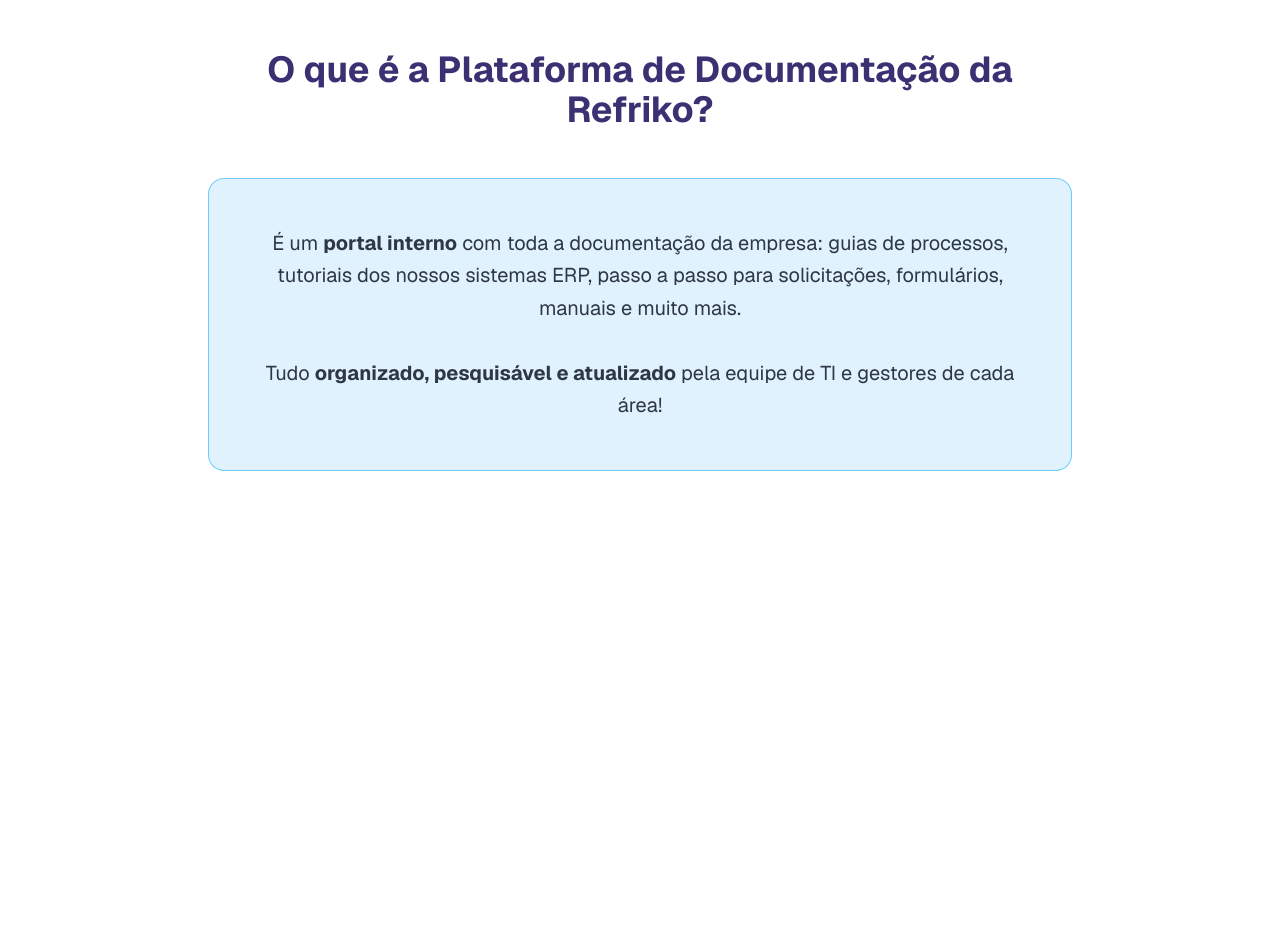
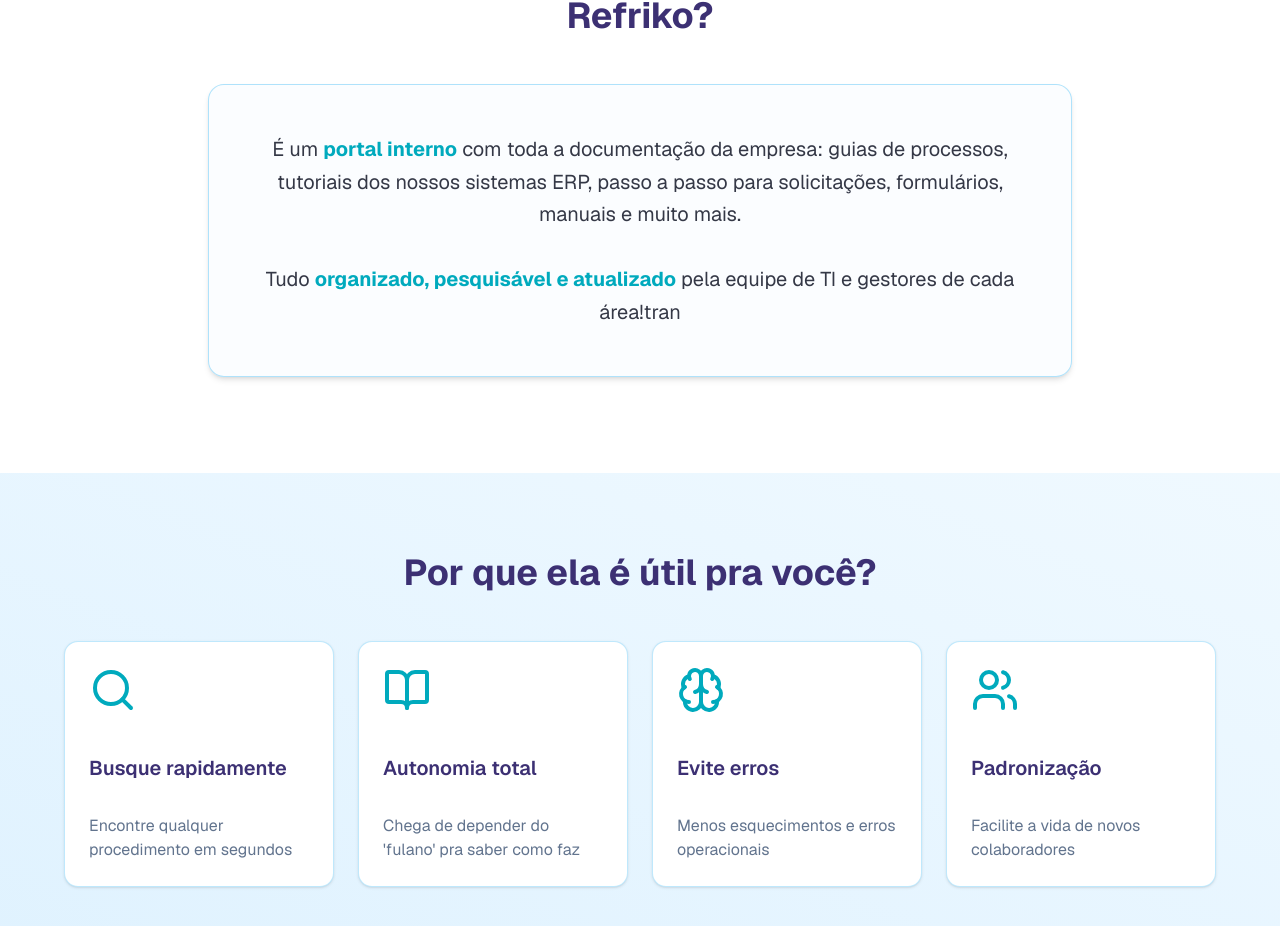
Before and after one commit to SuporteRfk/landingpage-rfk-docs, a Next.js app: page / in a window 1280 px wide. Shown: the part 940-1866 px from the top of the page. Before the commit the page ends 1600 px from the top, so only its background shows below. Built offline with nearby package versions, Linux system fonts and the light colour scheme.

Commit message:
feat: created section benefits

```diff
--- a/src/components/about.tsx
+++ b/src/components/about.tsx
@@ -1,24 +1,79 @@
+import { BookOpen, Search, Users, Brain} from "lucide-react";
+import { Card } from "./ui/card";
 import { WrapperSection } from "./wrapper-section";
+
+const cardInfo = [
+        {
+            icon: Search,
+            title: "Busque rapidamente",
+            description: "Encontre qualquer procedimento em segundos"
+        },
+        {
+            icon: BookOpen,
+            title: "Autonomia total",
+            description: "Chega de depender do 'fulano' pra saber como faz"
+        },
+        {
+            icon: Brain,
+            title: "Evite erros",
+            description: "Menos esquecimentos e erros operacionais"
+        },
+        {
+            icon: Users,
+            title: "Padronização",
+            description: "Facilite a vida de novos colaboradores"
+        }
+]
 
 
 export const AboutSection = () => {
     return (
-        <WrapperSection idSection="about">
-            <div className="max-w-4xl mx-auto container animate-fade-in h-screen max-h-3/6 flex justify-center items-center p-4">
+        <div>
+            <WrapperSection idSection="about" height="h-fit" padding="py-20">
+                <div className="max-w-4xl mx-auto container animate-fade-in flex justify-center items-center p-4">
                     <div className="text-center space-y-6 ">
                         <h2 className="text-3xl md:text-4xl font-bold text-secondary mb-12">
                             O que é a Plataforma de Documentação da Refriko?
                         </h2>
-                    <div className="bg-sky-100 rounded-2xl p-12 border border-sky-500/50">
+                        <div className="bg-sky-50/25 rounded-2xl p-12 border border-sky-500/30 shadow-md">
                             <p className="text-lg md:text-xl text-foreground/80 leading-relaxed">
-                            É um <strong>portal interno</strong> com toda a documentação da empresa: guias de processos,
+                                É um <span className="text-primary font-bold">portal interno</span> com toda a documentação da empresa: guias de processos,
                                 tutoriais dos nossos sistemas ERP, passo a passo para solicitações, formulários, manuais e muito mais.
                                 <br /><br />
-                            Tudo <strong>organizado, pesquisável e atualizado</strong> pela equipe de TI e gestores de cada área!
+                                Tudo <span className="text-primary font-bold">organizado, pesquisável e atualizado</span> pela equipe de TI e gestores de cada área!tran
                             </p>
                         </div>
                     </div>
                 </div>
             </WrapperSection>
+            {/* Benefícios */}
+            <WrapperSection  height="h-fit" colorBg="bg-gradient-to-bl from-sky-50 to-sky-100" padding="py-20">
+                <div className="container mx-auto px-4">
+                    <div className="max-w-6xl mx-auto">
+                            <h2 className="text-3xl md:text-4xl font-bold text-center text-secondary mb-12">
+                                Por que ela é útil pra você?
+                            </h2>
+                            <div className="grid md:grid-cols-2 lg:grid-cols-4 gap-6">
+                                {cardInfo.map((card, index) => (
+                                    <Card
+                                        key={index}
+                                        className="p-6 hover:shadow-md  transition-all duration-300 hover:-translate-y-2 bg-card backdrop-blur-sm border-sky-500/25 animate-fade-in"
+                                        style={{ animationDelay: `${index * 100}ms` }}
+                                    >
+                                        <card.icon className="w-12 h-12 text-primary mb-4" />
+                                        <h3 className="text-xl font-semibold text-secondary mb-2">
+                                            {card.title}
+                                        </h3>
+                                        <p className="text-muted-foreground">
+                                            {card.description}
+                                        </p>
+                                    </Card>
+                                ))}
+                            </div>
+                    </div>
+                </div>
+            </WrapperSection>
+
+        </div>
     )
 };
--- /dev/null
+++ b/src/components/ui/card.tsx
@@ -0,0 +1,92 @@
+import * as React from "react"
+
+import { cn } from "@/lib/utils"
+
+function Card({ className, ...props }: React.ComponentProps<"div">) {
+  return (
+    <div
+      data-slot="card"
+      className={cn(
+        "bg-card text-card-foreground flex flex-col gap-6 rounded-xl border py-6 shadow-sm",
+        className
+      )}
+      {...props}
+    />
+  )
+}
+
+function CardHeader({ className, ...props }: React.ComponentProps<"div">) {
+  return (
+    <div
+      data-slot="card-header"
+      className={cn(
+        "@container/card-header grid auto-rows-min grid-rows-[auto_auto] items-start gap-2 px-6 has-data-[slot=card-action]:grid-cols-[1fr_auto] [.border-b]:pb-6",
+        className
+      )}
+      {...props}
+    />
+  )
+}
+
+function CardTitle({ className, ...props }: React.ComponentProps<"div">) {
+  return (
+    <div
+      data-slot="card-title"
+      className={cn("leading-none font-semibold", className)}
+      {...props}
+    />
+  )
+}
+
+function CardDescription({ className, ...props }: React.ComponentProps<"div">) {
+  return (
+    <div
+      data-slot="card-description"
+      className={cn("text-muted-foreground text-sm", className)}
+      {...props}
+    />
+  )
+}
+
+function CardAction({ className, ...props }: React.ComponentProps<"div">) {
+  return (
+    <div
+      data-slot="card-action"
+      className={cn(
+        "col-start-2 row-span-2 row-start-1 self-start justify-self-end",
+        className
+      )}
+      {...props}
+    />
+  )
+}
+
+function CardContent({ className, ...props }: React.ComponentProps<"div">) {
+  return (
+    <div
+      data-slot="card-content"
+      className={cn("px-6", className)}
+      {...props}
+    />
+  )
+}
+
+function CardFooter({ className, ...props }: React.ComponentProps<"div">) {
+  return (
+    <div
+      data-slot="card-footer"
+      className={cn("flex items-center px-6 [.border-t]:pt-6", className)}
+      {...props}
+    />
+  )
+}
+
+export {
+  Card,
+  CardHeader,
+  CardFooter,
+  CardTitle,
+  CardAction,
+  CardDescription,
+  CardContent,
+}
--- a/src/components/wrapper-section.tsx
+++ b/src/components/wrapper-section.tsx
@@ -6,7 +6,7 @@
     margin?:string;
     padding?:string;
     height?:string;
-    idSection:string;
+    idSection?:string;
 }
 
 export const WrapperSection = ({children, colorBg="bg-white", margin, padding, height="h-full", idSection}:WrapperSectionProps) => {
```
Lines whose indentation alone changed are shown as unchanged.
